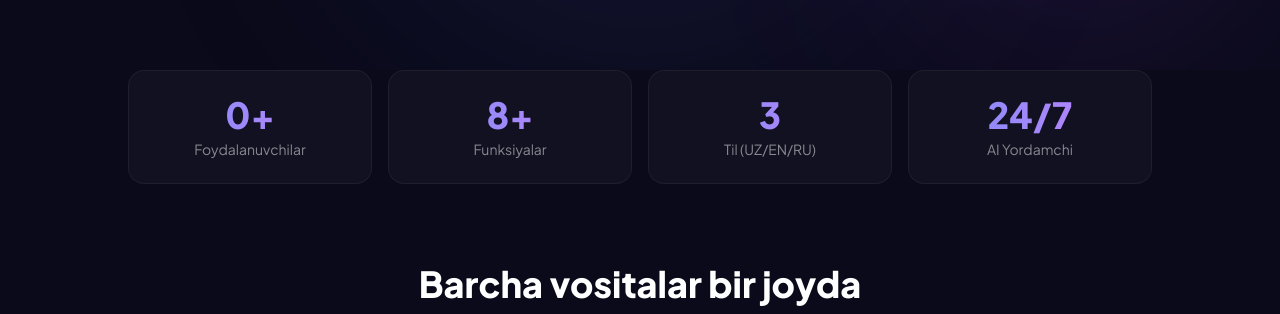
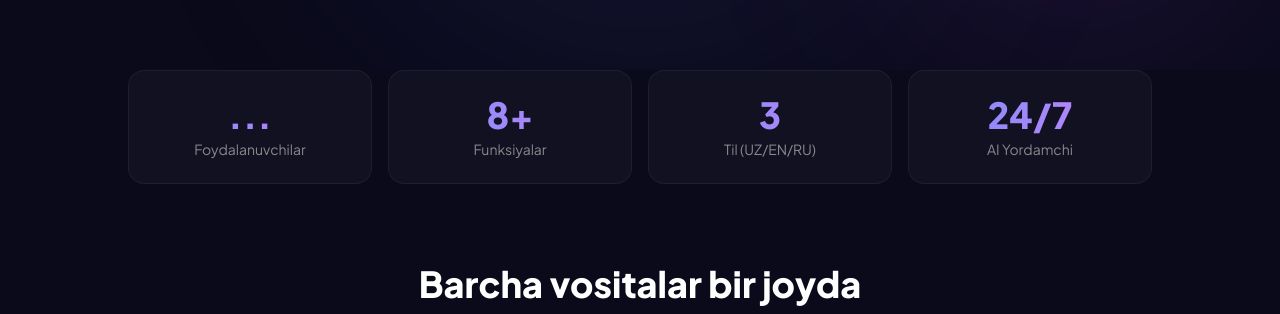
Before and after one commit to ZiyodullaOtabaev/TalabaHub, a React (Vite) app in the folder frontend/: page / in a window 1280 px wide. Shown: the part 607-921 px from the top of the page. Built offline with nearby package versions, Linux system fonts and the light colour scheme; no server answers.

Commit message:
Add scroll reveal animations, fix user count display

```diff
--- /dev/null
+++ b/frontend/src/hooks/useScrollReveal.jsx
@@ -0,0 +1,56 @@
+import { useEffect, useRef, useState } from "react";
+
+/**
+ * Element ekranga kirganda animatsiya qilish uchun hook.
+ *
+ * Foydalanish:
+ *   const { ref, isVisible } = useScrollReveal();
+ *   <div ref={ref} className={isVisible ? "animate-fade-in-up" : "opacity-0"}>
+ */
+export function useScrollReveal(options = {}) {
+    const ref = useRef(null);
+    const [isVisible, setIsVisible] = useState(false);
+
+    useEffect(() => {
+        const el = ref.current;
+        if (!el) return;
+
+        const observer = new IntersectionObserver(
+            ([entry]) => {
+                if (entry.isIntersecting) {
+                    setIsVisible(true);
+                    observer.unobserve(el); // Faqat bir marta animate
+                }
+            },
+            { threshold: 0.1, rootMargin: "0px 0px -50px 0px", ...options }
+        );
+
+        observer.observe(el);
+        return () => observer.disconnect();
+    }, []);
+
+    return { ref, isVisible };
+}
+
+/**
+ * Scroll reveal wrapper component.
+ *
+ * <ScrollReveal> ... </ScrollReveal>
+ */
+export function ScrollReveal({ children, className = "", delay = 0 }) {
+    const { ref, isVisible } = useScrollReveal();
+
+    return (
+        <div
+            ref={ref}
+            className={`transition-all duration-700 ease-out ${
+                isVisible
+                    ? "opacity-100 translate-y-0"
+                    : "opacity-0 translate-y-8"
+            } ${className}`}
+            style={{ transitionDelay: `${delay}ms` }}
+        >
+            {children}
+        </div>
+    );
+}
--- a/frontend/src/index.css
+++ b/frontend/src/index.css
@@ -396,3 +396,15 @@ body:not(.dark body) {
 .page-enter {
   animation: fadeInUp 0.35s ease-out both;
 }
+
+/* =========================================================
+   Scroll reveal - global smooth appearance
+   ========================================================= */
+.th-card, .th-glass, .rounded-2xl, .rounded-3xl {
+  animation: fadeInUp 0.5s ease-out both;
+}
+
+/* Smooth scroll behavior */
+html {
+  scroll-behavior: smooth;
+}
--- a/frontend/src/pages/Landing.jsx
+++ b/frontend/src/pages/Landing.jsx
@@ -1,6 +1,7 @@
 import { useEffect, useState } from "react";
 import { useNavigate } from "react-router-dom";
 import { useAuth } from "../hooks/useAuth";
+import { ScrollReveal } from "../hooks/useScrollReveal";
 import api from "../api";
 import {
     GraduationCap, BarChart3, Calendar, MessageSquare,
@@ -11,7 +12,7 @@ import {
 export default function Landing() {
     const nav = useNavigate();
     const { isLoggedIn } = useAuth();
-    const [userCount, setUserCount] = useState(0);
+    const [userCount, setUserCount] = useState(null);
 
     useEffect(() => {
         (async () => {
@@ -19,7 +20,7 @@ export default function Landing() {
                 const res = await api.get("/api/users/public-stats/");
                 setUserCount(res.data.total_users || 0);
             } catch {
-                // ignore
+                // Backend javob bermasa — ko'rsatmaymiz
             }
         })();
     }, []);
@@ -42,7 +43,7 @@ export default function Landing() {
     ];
 
     const stats = [
-        { value: `${userCount}+`, label: "Foydalanuvchilar" },
+        { value: userCount !== null ? `${userCount}+` : "...", label: "Foydalanuvchilar" },
         { value: "8+", label: "Funksiyalar" },
         { value: "3", label: "Til (UZ/EN/RU)" },
         { value: "24/7", label: "AI Yordamchi" },
@@ -124,6 +125,7 @@ export default function Landing() {
             </section>
 
             {/* STATS */}
+            <ScrollReveal>
             <section className="px-4 sm:px-6 pb-20">
                 <div className="max-w-5xl mx-auto grid grid-cols-2 md:grid-cols-4 gap-4">
                     {stats.map((s, i) => (
@@ -136,8 +138,10 @@ export default function Landing() {
                     ))}
                 </div>
             </section>
+            </ScrollReveal>
 
             {/* FEATURES */}
+            <ScrollReveal>
             <section className="px-4 sm:px-6 pb-28">
                 <div className="max-w-6xl mx-auto">
                     <div className="text-center mb-14">
@@ -161,8 +165,10 @@ export default function Landing() {
                     </div>
                 </div>
             </section>
+            </ScrollReveal>
 
             {/* WHY US */}
+            <ScrollReveal>
             <section className="px-4 sm:px-6 pb-28">
                 <div className="max-w-4xl mx-auto">
                     <div className="rounded-3xl p-8 sm:p-12 bg-gradient-to-br from-indigo-500/10 to-purple-500/10 border border-white/5">
@@ -185,8 +191,10 @@ export default function Landing() {
                     </div>
                 </div>
             </section>
+            </ScrollReveal>
 
             {/* CTA */}
+            <ScrollReveal>
             <section className="px-4 sm:px-6 pb-20">
                 <div className="max-w-3xl mx-auto text-center space-y-6">
                     <h2 className="text-3xl sm:text-4xl font-extrabold">Hoziroq boshlang</h2>
@@ -200,6 +208,7 @@ export default function Landing() {
                     </button>
                 </div>
             </section>
+            </ScrollReveal>
 
             {/* FOOTER */}
             <footer className="border-t border-white/5 px-4 sm:px-6 py-8">
```
